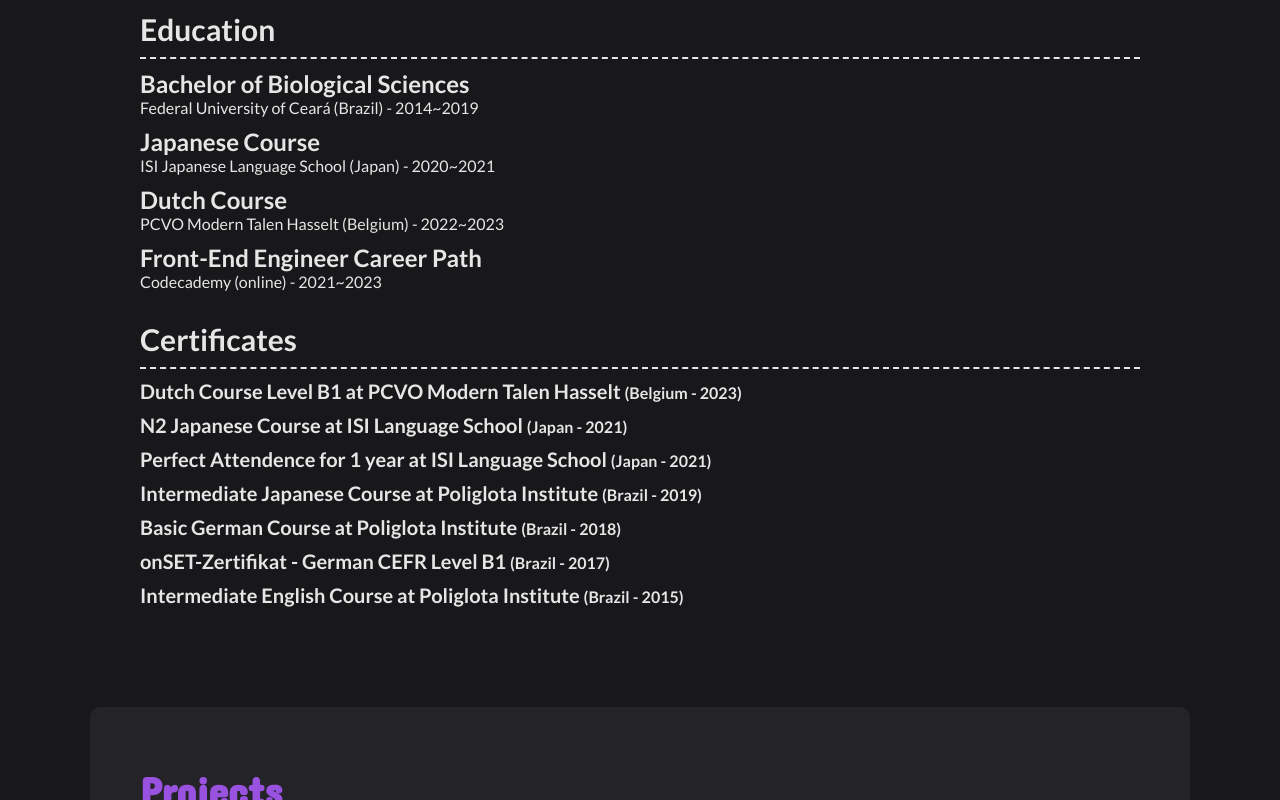
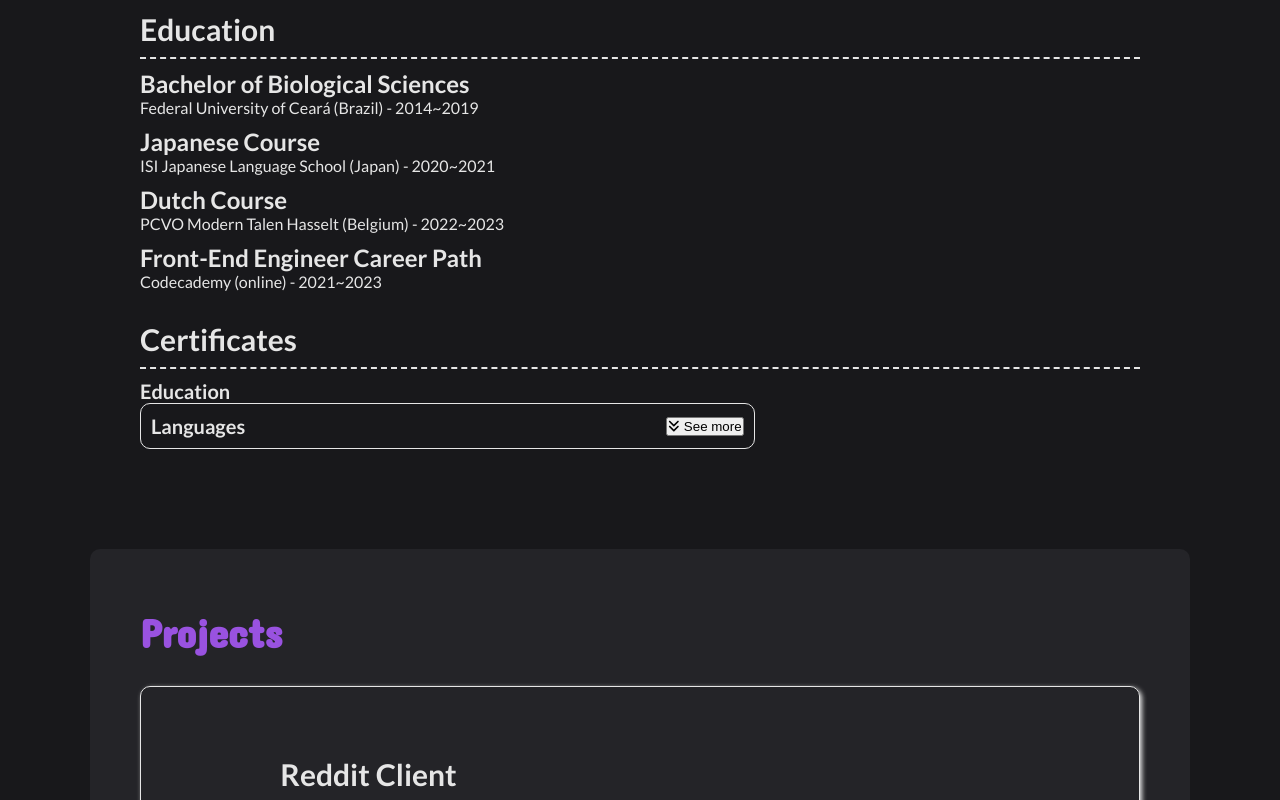
Before and after one commit to Randoraz/personal-portfolio, an Angular app: page / in a window 1280 px wide. Shown: the part 2000-2800 px from the top of the page. Built offline with nearby package versions, Linux system fonts and the light colour scheme.

Commit message:
Add more animations to header and CV section

```diff
--- a/src/app/app.component.css
+++ b/src/app/app.component.css
@@ -10,6 +10,7 @@
     box-shadow: 0.2rem 0 0.5rem var(--main-purple);
     background-color: var(--dark-purple);
     z-index: 1;
+    transition: 500ms ease-out;
 }
 
 nav {
@@ -26,6 +27,29 @@
 
 nav a {
     color: var(--main-white);
+    position: relative;
+}
+
+nav a::before {
+    content: '';
+    margin: 0;
+    padding: 0;
+    position: absolute;
+    width: 0;
+    height: 90%;
+    background-color: var(--main-purple);
+    z-index: -1;
+    transition: 700ms width ease-out;
+}
+
+nav a:hover::before {
+    width: 100%;
+}
+
+.header-after-scrolling {
+    background-color: var(--main-black);
+    border-bottom: 0.1rem solid var(--main-white);
+    box-shadow: 0.2rem 0 0.5rem var(--main-white);
 }
 
 footer a {
--- a/src/app/app.component.html
+++ b/src/app/app.component.html
@@ -1,5 +1,5 @@
-<header>
-  <p class="my-name" (mouseenter)="hoverOverNameEffect()">RAQUEL</p>
+<header #header>
+  <p class="my-name" (mouseenter)="hoverOverNameEffect($event)">RAQUEL</p>
   <nav>
     <a href="#hero-section">Home</a>
     <a href="#about-section">About</a>
--- a/src/app/app.component.ts
+++ b/src/app/app.component.ts
@@ -1,4 +1,4 @@
-import { Component } from '@angular/core';
+import { Component, HostListener, ViewChild, ElementRef } from '@angular/core';
 import { Project } from './project';
 
 @Component({
@@ -7,6 +7,8 @@
   styleUrls: ['./app.component.css']
 })
 export class AppComponent {
+  @ViewChild('header') navBar!: ElementRef<HTMLElement>;
+
   title = 'personal-portfolio';
 
   projects: Project[] = [
@@ -40,8 +42,8 @@
     },
   ];
 
-  hoverOverNameEffect() {
-    const name: HTMLHeadingElement | null = document.querySelector('.my-name');
+  hoverOverNameEffect(event: Event) {
+    const name: HTMLHeadingElement = event.target as HTMLHeadingElement;
     const letters: string = 'ABCDEFGHIJKLMNOPQRSTUVWXYZ';
     const originalNameString: string = 'RAQUEL';
 
@@ -49,7 +51,7 @@
       let iterations: number = 0;
 
       const interval = setInterval(() => {
-        name.innerText = name?.innerText.split('').map((letter, index) => {
+        name.innerText = name.innerText.split('').map((letter, index) => {
           if(letter === ' ' || index < iterations)
             return originalNameString[index];
 
@@ -65,4 +67,13 @@
 
     }
   }
+
+  @HostListener('window:scroll', ['$event'])
+  onScroll() {
+    if(window.scrollY) {
+      this.navBar.nativeElement.classList.add('header-after-scrolling');
+    } else {
+      this.navBar.nativeElement.classList.remove('header-after-scrolling');
+    }
+  }
 }
--- a/src/app/app.module.ts
+++ b/src/app/app.module.ts
@@ -1,7 +1,7 @@
 import { NgModule } from '@angular/core';
 import { BrowserModule } from '@angular/platform-browser';
 import { FontAwesomeModule, FaIconLibrary } from '@fortawesome/angular-fontawesome';
-import { faSquareEnvelope, faArrowUpRightFromSquare } from '@fortawesome/free-solid-svg-icons';
+import { faSquareEnvelope, faArrowUpRightFromSquare, faAnglesDown, faAnglesUp } from '@fortawesome/free-solid-svg-icons';
 import { faGithub, faLinkedin } from '@fortawesome/free-brands-svg-icons';
 
 import { AppComponent } from './app.component';
@@ -29,6 +29,6 @@
 })
 export class AppModule {
   constructor(library: FaIconLibrary) {
-    library.addIcons(faGithub, faLinkedin, faSquareEnvelope, faArrowUpRightFromSquare);
+    library.addIcons(faGithub, faLinkedin, faSquareEnvelope, faArrowUpRightFromSquare, faAnglesDown, faAnglesUp);
   }
 }
--- a/src/app/cv/cv.component.css
+++ b/src/app/cv/cv.component.css
@@ -25,3 +25,35 @@
     p, .certificates-div span {
         font-size: 1.6rem;
     }
+
+    ul {
+        height: auto;
+        width: auto;
+        overflow: hidden;
+        max-height: 0;
+        transition: 700ms ease-out;
+    }
+
+    li {
+        list-style: none;
+        font-size: 2rem;
+        color: var(--main-white);
+        width: fit-content;
+    }
+
+    .language-div-header {
+        display: flex;
+        justify-content: space-between;
+        align-items: center;
+    }
+
+    .language-certificates {
+        border: 0.1rem solid var(--main-white);
+        border-radius: 10px;
+        padding: 1rem;
+        width: fit-content;
+    }
+
+    .language-certificates h4 {
+        margin-top: 0;
+    }
--- a/src/app/cv/cv.component.html
+++ b/src/app/cv/cv.component.html
@@ -38,12 +38,23 @@
 
     <div class="certificates-div">
         <h3>Certificates</h3>
-        <h4>Dutch Course Level B1 at PCVO Modern Talen Hasselt <span>(Belgium - 2023)</span></h4>
-        <h4>N2 Japanese Course at ISI Language School <span>(Japan - 2021)</span></h4>
-        <h4>Perfect Attendence for 1 year at ISI Language School <span>(Japan - 2021)</span></h4>
-        <h4>Intermediate Japanese Course at Poliglota Institute <span>(Brazil - 2019)</span></h4>
-        <h4>Basic German Course at Poliglota Institute <span>(Brazil - 2018)</span></h4>
-        <h4>onSET-Zertifikat - German CEFR Level B1 <span>(Brazil - 2017)</span></h4>
-        <h4>Intermediate English Course at Poliglota Institute <span>(Brazil - 2015)</span></h4>
+        <div class="education-certificates">
+            <h4>Education</h4>
+        </div>
+        <div class="language-certificates">
+            <div class="language-div-header">
+                <h4>Languages</h4>
+                <button (click)="handleShow($event, languagesUl)"><fa-icon [icon]="['fas', 'angles-down']"></fa-icon> See more</button>
+            </div>
+            <ul #languagesUl>
+                <li>Dutch Course Level B1 at PCVO Modern Talen Hasselt <span>(Belgium - 2023)</span></li>
+                <li>N2 Japanese Course at ISI Language School <span>(Japan - 2021)</span></li>
+                <li>Perfect Attendence for 1 year at ISI Language School <span>(Japan - 2021)</span></li>
+                <li>Intermediate Japanese Course at Poliglota Institute <span>(Brazil - 2019)</span></li>
+                <li>Basic German Course at Poliglota Institute <span>(Brazil - 2018)</span></li>
+                <li>onSET-Zertifikat - German CEFR Level B1 <span>(Brazil - 2017)</span></li>
+                <li>Intermediate English Course at Poliglota Institute <span>(Brazil - 2015)</span></li>
+            </ul>
+        </div>
     </div>
 </div>
--- a/src/app/cv/cv.component.ts
+++ b/src/app/cv/cv.component.ts
@@ -1,4 +1,6 @@
-import { Component } from '@angular/core';
+import { Component, ElementRef, ViewChild } from '@angular/core';
+import { Icon, icon } from '@fortawesome/fontawesome-svg-core';
+import { faAnglesDown, faAnglesUp } from '@fortawesome/free-solid-svg-icons';
 
 @Component({
   selector: 'app-cv',
@@ -6,5 +8,27 @@
   styleUrls: ['./cv.component.css']
 })
 export class CvComponent {
+  @ViewChild('languagesUl') languagesUl!: ElementRef<HTMLUListElement>;
+  // @ViewChild('educationUl') educationUl!: ElementRef<HTMLUListElement>;
 
+  languagesIsShowing: boolean = false;
+  // educationIsShowing: boolean = false;
+
+  anglesDown: string = icon(faAnglesDown).html[0];
+  anglesUp: string = icon(faAnglesUp).html[0];
+
+  handleShow(event: Event, ulElement: HTMLUListElement) {
+    const button = event.target as HTMLButtonElement;
+    if(this.languagesIsShowing) {
+      ulElement.style.maxHeight = '0';
+      ulElement.style.marginTop = '0';
+      button.innerHTML = `${this.anglesDown} See more`;
+      this.languagesIsShowing = false;
+    } else {
+      ulElement.style.maxHeight = '30rem';
+      ulElement.style.marginTop = '1rem';
+      button.innerHTML = `${this.anglesUp} See less`;
+      this.languagesIsShowing = true;
+    }
+  }
 }
```
